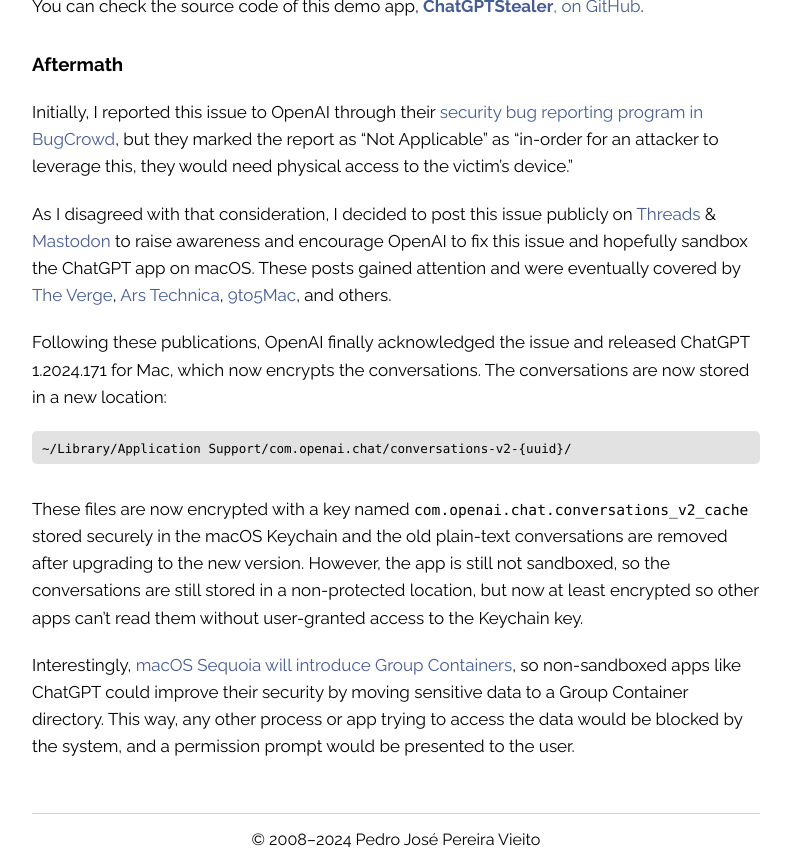
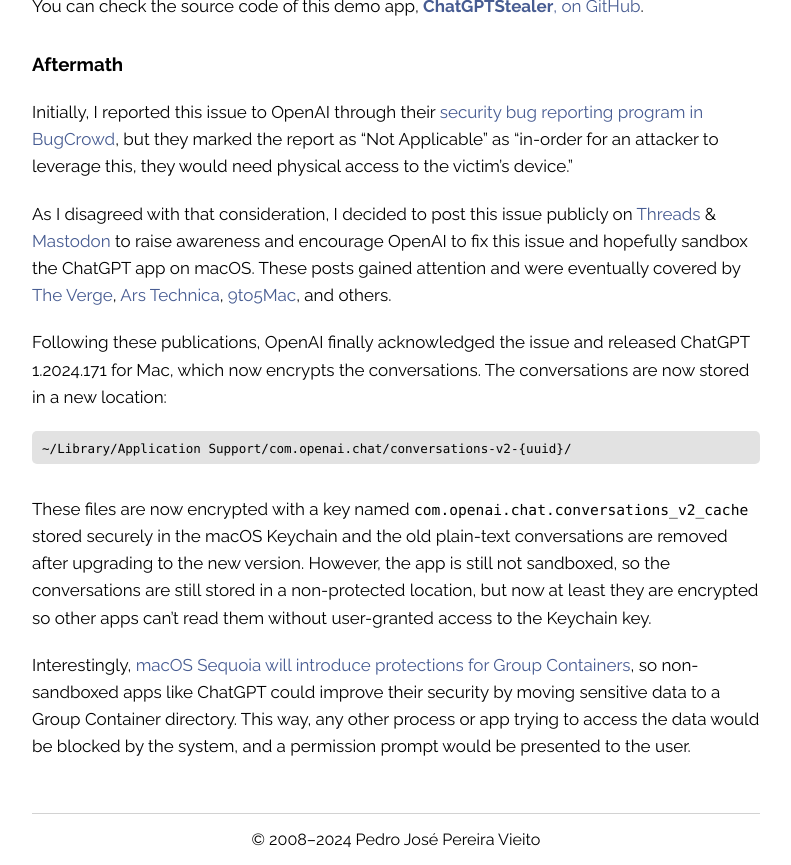
Before and after one commit to pvieito/Blog, a Jekyll site: the page built from _posts/2024-07-08-chatgpt-unprotected-conversations.md, in a window 1280 px wide and 900 px high, scrolled down 1880 px, cut to the strip 35-900 px from the top of the window. Shown: the whole strip, without its empty margins (244-1035 px from the left). Built offline with Jekyll 4.4.1, drawn with Linux system fonts in a browser that asks for light colours.

Commit message:
Post: ChatGPT for Mac unprotected conversations

````diff
--- a/_posts/2024-07-08-chatgpt-unprotected-conversations.md
+++ b/_posts/2024-07-08-chatgpt-unprotected-conversations.md
@@ -45,9 +45,9 @@
 ~/Library/Application Support/com.openai.chat/conversations-v2-{uuid}/
 ```
 
-These files are now encrypted with a key named `com.openai.chat.conversations_v2_cache` stored securely in the macOS Keychain and the old plain-text conversations are removed after upgrading to the new version. However, the app is still not sandboxed, so the conversations are still stored in a non-protected location, but now at least encrypted so other apps can't read them without user-granted access to the Keychain key.
+These files are now encrypted with a key named `com.openai.chat.conversations_v2_cache` stored securely in the macOS Keychain and the old plain-text conversations are removed after upgrading to the new version. However, the app is still not sandboxed, so the conversations are still stored in a non-protected location, but now at least they are encrypted so other apps can't read them without user-granted access to the Keychain key.
 
-Interestingly, [macOS Sequoia will introduce Group Containers](https://developer.apple.com/wwdc24/10123?time=743), so non-sandboxed apps like ChatGPT could improve their security by moving sensitive data to a Group Container directory. This way, any other process or app trying to access the data would be blocked by the system, and a permission prompt would be presented to the user.
+Interestingly, [macOS Sequoia will introduce protections for Group Containers](https://developer.apple.com/wwdc24/10123?time=743), so non-sandboxed apps like ChatGPT could improve their security by moving sensitive data to a Group Container directory. This way, any other process or app trying to access the data would be blocked by the system, and a permission prompt would be presented to the user.
 
 [threads]: https://www.threads.net/@pvieito/post/C85NVV6hvF6?xmt=AQGz2aGyO79t7rDf_sy_9CCnwG61rDGEsdERLEa6TbqZ0g
 [mastodon]: https://mastodon.social/@pvieito/112713171065724442
````
